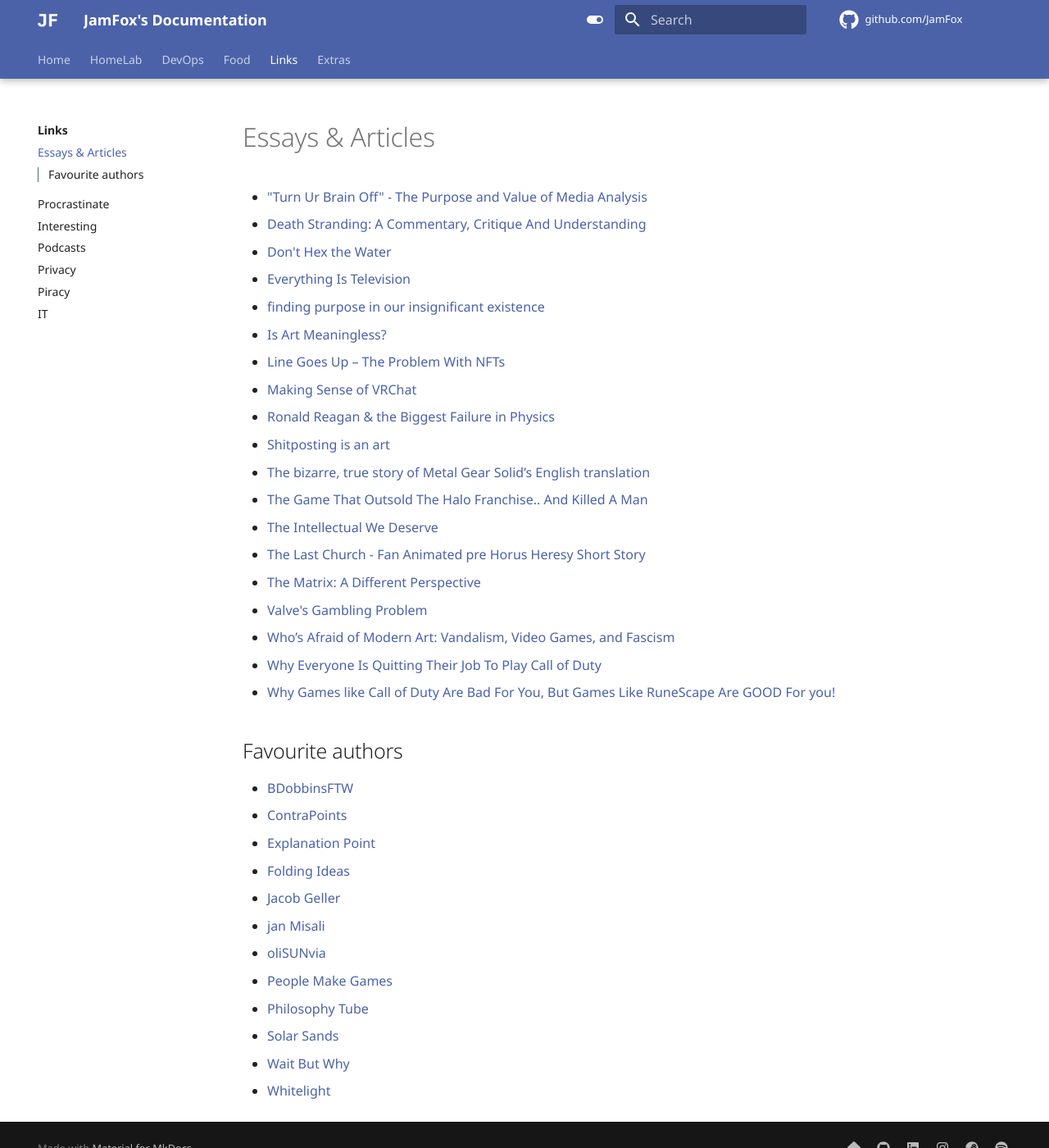
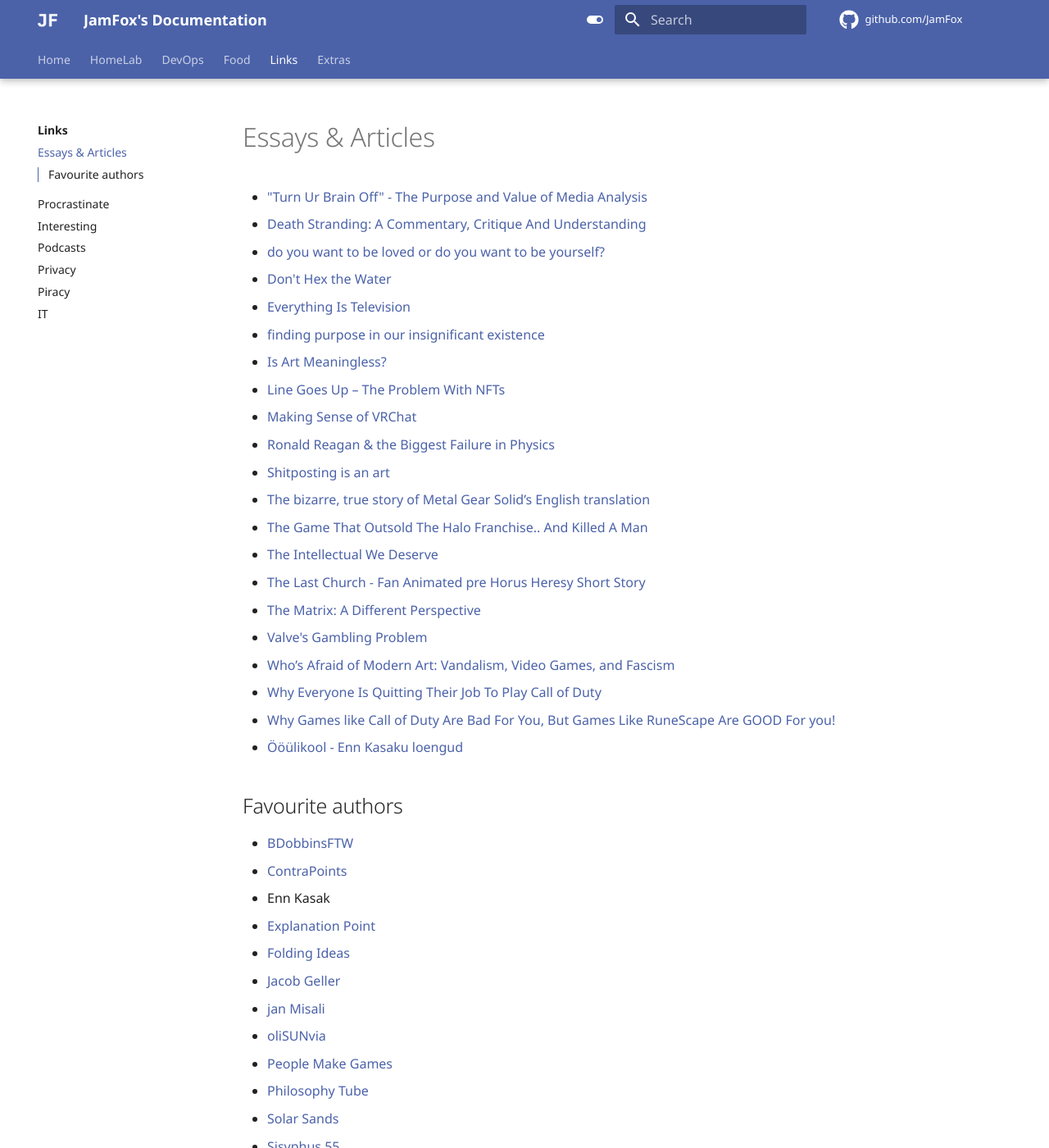
Before and after one commit to JamFox/docs.jamfox.dev, an MkDocs documentation site: the page built from docs/content/links/essays.md, in a window 1280 px wide and 1400 px high. Shown: the whole window at 82% size. Built offline with MkDocs 1.6.1 and Material for MkDocs 9.7.7, drawn with Linux system fonts in a browser that asks for light colours; comment, search, counter and statistics services are not loaded.

Commit message:
essays: add enn kasak, sisyphus55

```diff
--- a/docs/content/links/essays.md
+++ b/docs/content/links/essays.md
@@ -4,6 +4,7 @@ title: "Essays & Articles"
 
 - ["Turn Ur Brain Off" - The Purpose and Value of Media Analysis](https://www.youtube.com/watch?v=MEX-f_c9w0A)
 - [Death Stranding: A Commentary, Critique And Understanding](https://youtu.be/zg2Y5rxlg-M)
+- [do you want to be loved or do you want to be yourself?](https://youtu.be/3Y81L_CUV3M)
 - [Don't Hex the Water](https://youtu.be/Fzhkwyoe5vI)
 - [Everything Is Television](https://youtu.be/-BLAUhBl0nA)
 - [finding purpose in our insignificant existence](https://youtu.be/qjvARuTSjqE)
@@ -21,11 +22,13 @@ title: "Essays & Articles"
 - [Who’s Afraid of Modern Art: Vandalism, Video Games, and Fascism](https://youtu.be/v5DqmTtCPiQ)
 - [Why Everyone Is Quitting Their Job To Play Call of Duty](https://youtu.be/tubXWOJfU5A)
 - [Why Games like Call of Duty Are Bad For You, But Games Like RuneScape Are GOOD For you!](https://youtu.be/1ebhepOmWws)
+- [Ööülikool - Enn Kasaku loengud](http://www.ylikool.ee/et/13/enn_kasak)
 
 ## Favourite authors
 
 - [BDobbinsFTW](https://www.youtube.com/user/BDobbinsFTW)
 - [ContraPoints](https://www.youtube.com/c/ContraPoints)
+- Enn Kasak
 - [Explanation Point](https://www.youtube.com/c/ExplanationPointAnime)
 - [Folding Ideas](https://www.youtube.com/c/FoldingIdeas)
 - [Jacob Geller](https://www.youtube.com/c/JacobGeller)
```
Also changed, not shown: other parts of docs/content/links/essays.md (+1 -0 lines).
